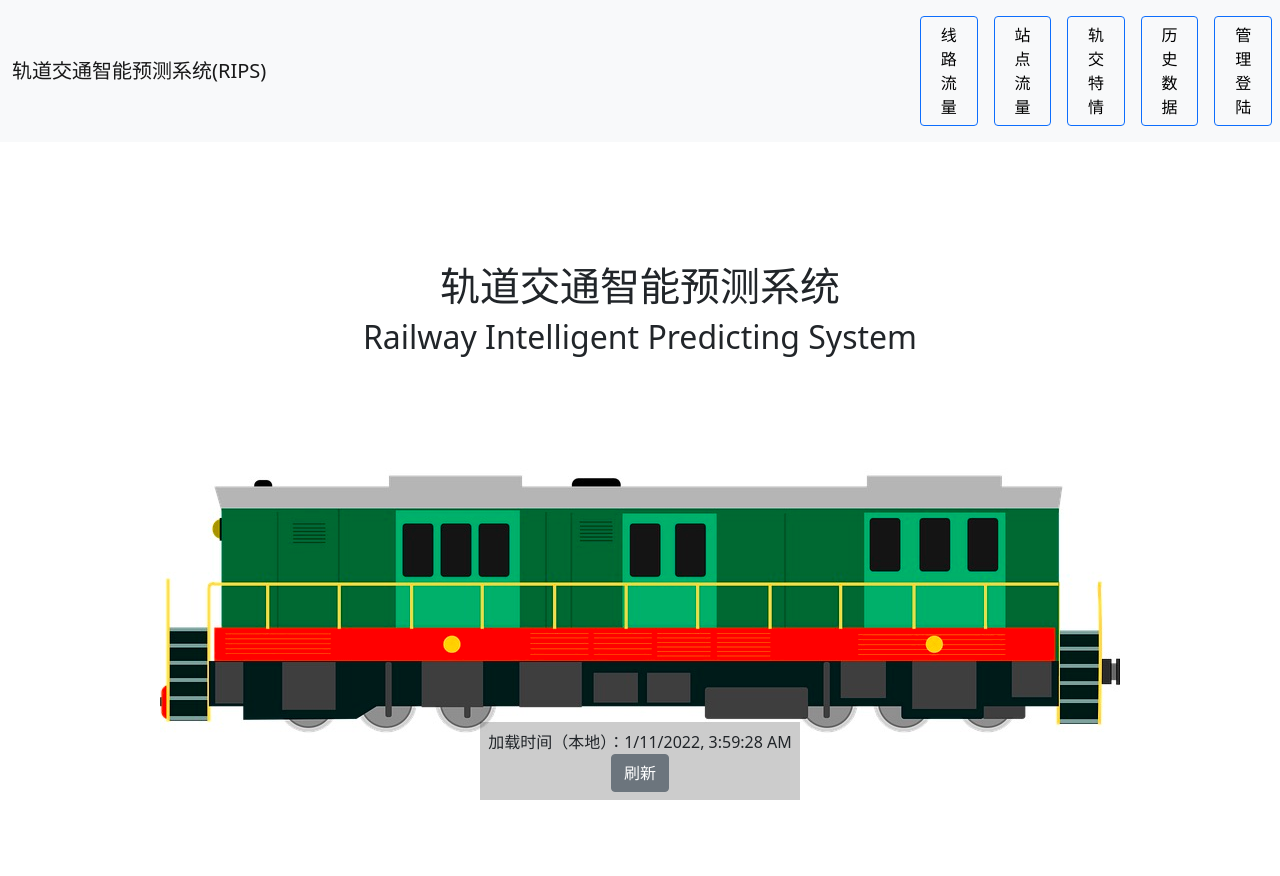
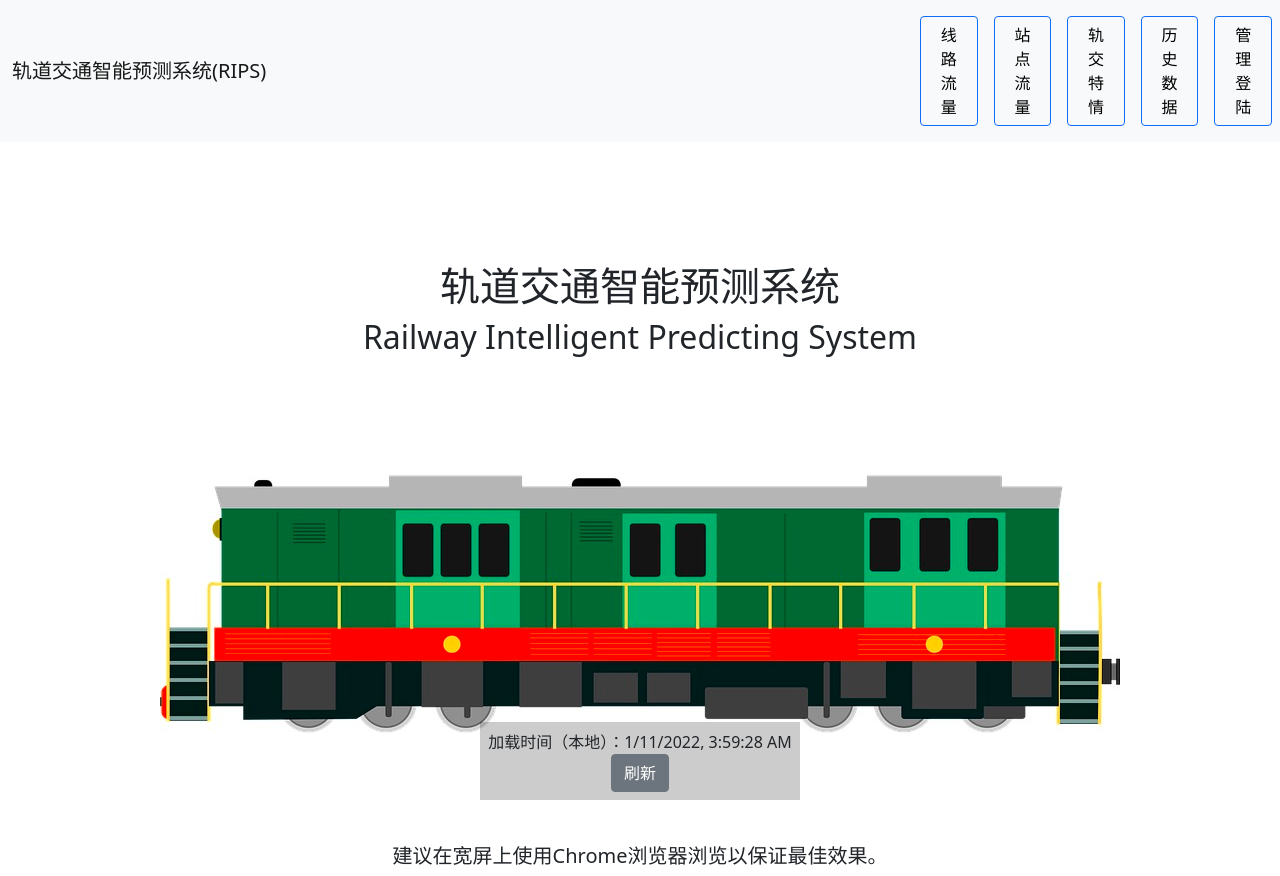
Before and after one commit to Kuludu/RIPS_Frontend, a Vue app: page /#/ in a window 1280 px wide. Before the commit the page ends 844 px from the top, so only its background shows below. Built offline with nearby package versions, Linux system fonts and the light colour scheme.

Commit message:
Edit Default

```diff
--- a/src/components/Default.vue
+++ b/src/components/Default.vue
@@ -3,6 +3,7 @@
     <h1>轨道交通智能预测系统</h1>
     <h2>Railway Intelligent Predicting System</h2>
     <b-img :src="require('@/assets/pic.png')"/>
+    <h5>建议在宽屏上使用Chrome浏览器浏览以保证最佳效果。</h5>
   </b-container>
 </template>
 
```
